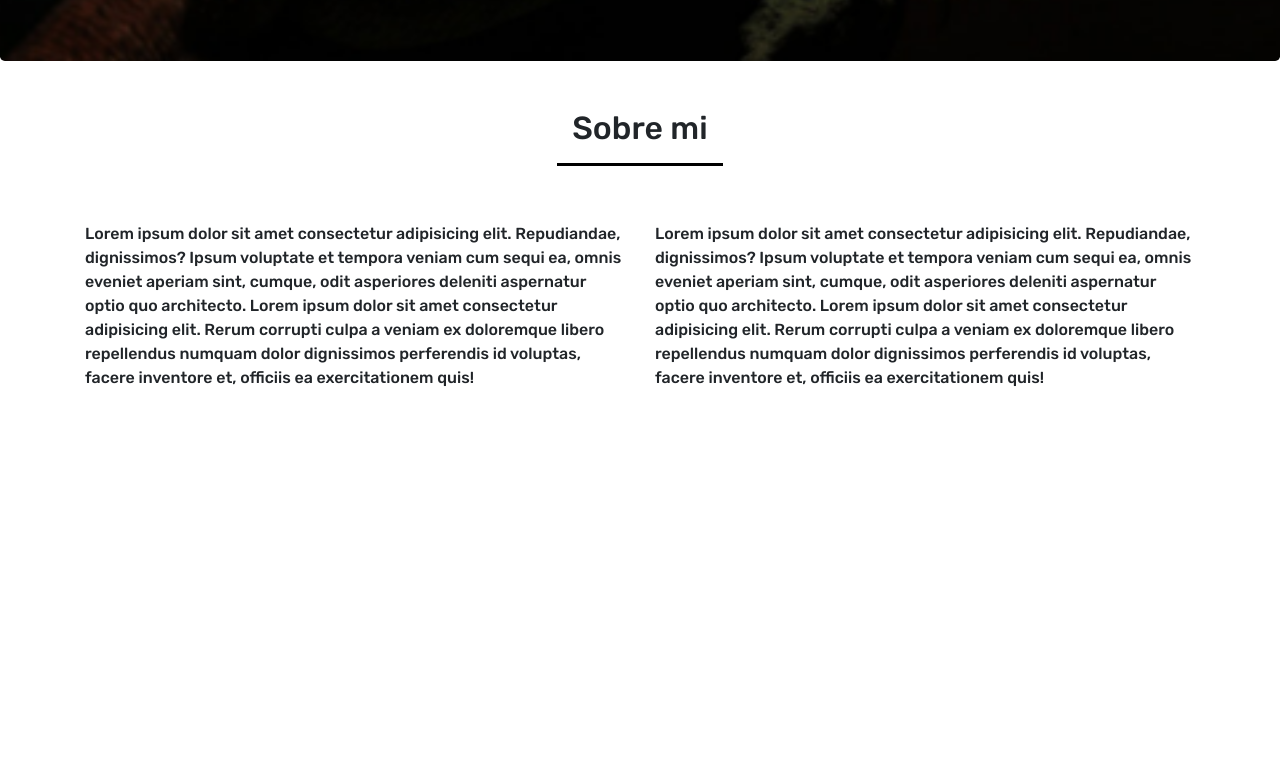
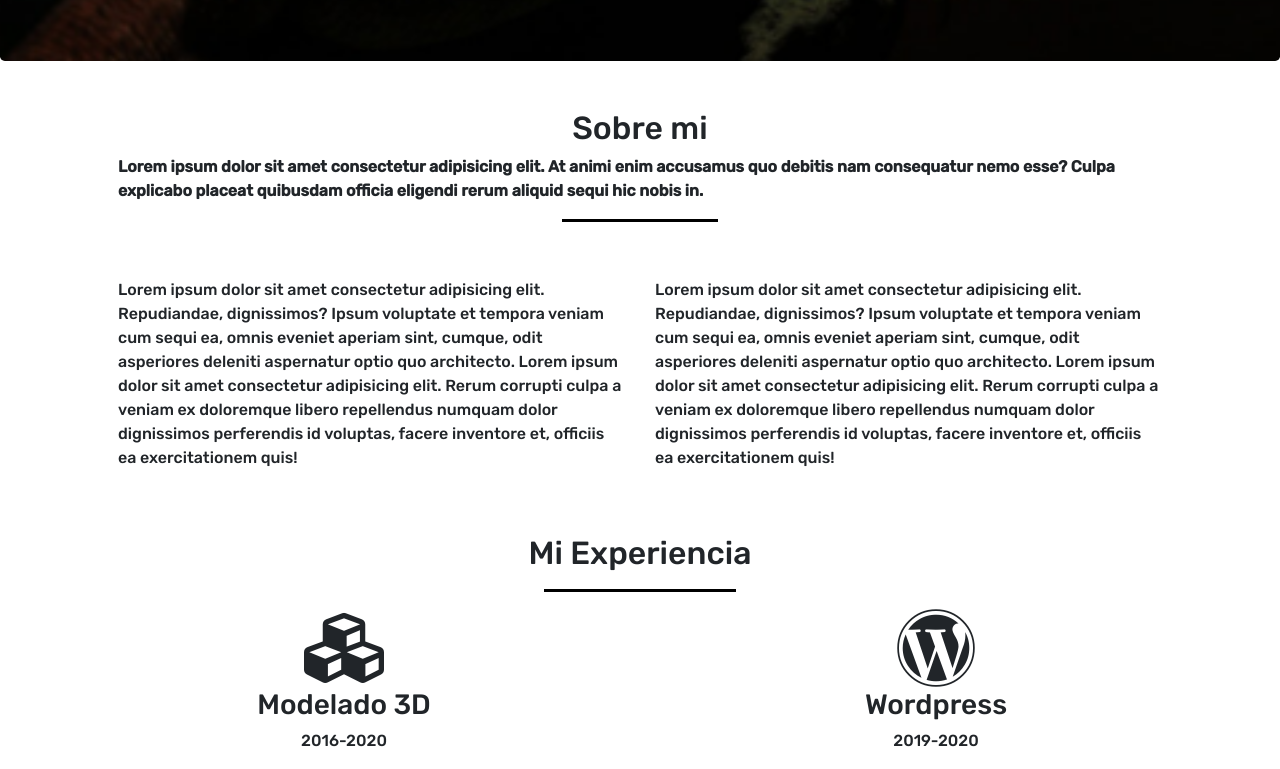
Before and after one commit to nico-ras/portafolio-fake, a plain HTML site: page index.html in a window 1280 px wide. Shown: the part 739-1508 px from the top of the page. Before the commit the page ends 1145 px from the top, so only its background shows below. Drawn offline with nearby package versions, Linux system fonts and the light colour scheme.

Commit message:
experience

```diff
--- a/assets/css/style.css
+++ b/assets/css/style.css
@@ -16,13 +16,13 @@ header .jumbotron {
 }
 
 
-   hr {
+   .jumbotron hr {
 
        color: white;
        border-top: 0.3rem solid white;
    }
 
-   .about hr {
+   .about hr, .experience hr {
        color: black;
        border-top: 0.2rem solid black;
        width: 15%;
--- a/index.html
+++ b/index.html
@@ -5,6 +5,9 @@
     <meta charset="UTF-8">
     <meta name="viewport" content="width=device-width, initial-scale=1.0">
     <title>Nico</title>
+
+    <link rel="stylesheet" href="https://use.fontawesome.com/releases/v5.6.3/css/all.css"
+        integrity="sha384-UHRtZLI+pbxtHCWp1t77Bi1L4ZtiqrqD80Kn4Z8NTSRyMA2Fd33n5dQ8lWUE00s/" crossorigin="anonymous">
 
     <!--Css de Bootstrap 4.2.1-->
     <link rel="stylesheet" href="https://cdn.jsdelivr.net/npm/bootstrap@4.5.3/dist/css/bootstrap.min.css"
@@ -65,16 +68,17 @@
 
     <section class="about">
 
-       <div class="container">
+       <div class="container px-5">
 
-        <div class="about-title py-3">
+        <div class="about-title py-3 font-weight-bold">
           <h2 class="text-center ">Sobre mi</h2>
+          <p>Lorem ipsum dolor sit amet consectetur adipisicing elit. At animi enim accusamus quo debitis nam consequatur nemo esse? Culpa explicabo placeat quibusdam officia eligendi rerum aliquid sequi hic nobis in.</p>
 
           <hr class="w-20">
 
         </div>
 
-         <div class="row pt-4">
+         <div class="row pt-4 ">
 
              <div class="col-sm-6">
                 <p>Lorem ipsum dolor sit amet consectetur adipisicing elit. Repudiandae, dignissimos? Ipsum voluptate et tempora veniam cum sequi ea, omnis eveniet aperiam sint, cumque, odit asperiores deleniti aspernatur optio quo architecto. Lorem ipsum dolor sit amet consectetur adipisicing elit. Rerum corrupti culpa a veniam ex doloremque libero repellendus numquam dolor dignissimos perferendis id voluptas, facere inventore et, officiis ea exercitationem quis!</p>
@@ -87,6 +91,33 @@
          </div>
 
         </div>
+
+
+    </section>
+
+    <section class=" experience text-center mt-5">
+        <h2>Mi Experiencia</h2>
+            <hr>
+
+        <div class="row mx-5">
+
+            <div class="col-sm-6 text-center">
+                <i class="fas fa-cubes fa-5x"></i>
+                <h3>Modelado 3D</h3>
+                <p>2016-2020</p>
+
+
+            </div>
+
+            <div class="col-sm-6 text-center">
+                <i class="fab fa-wordpress fa-5x"></i>
+                <h3>Wordpress</h3>
+                <p>2019-2020</p>
+
+            </div>
+
+        </div>
+
 
 
     </section>
```
